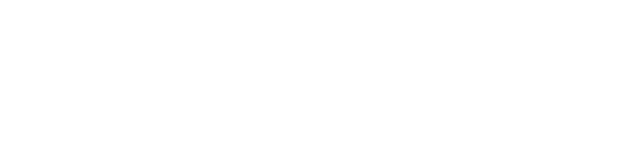
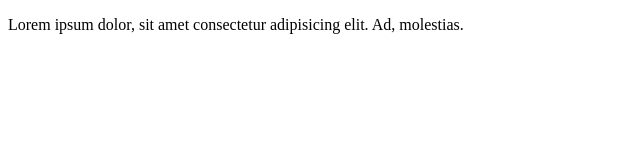
Before and after one commit to WileinerMzTa/repositorio_prueba, a plain HTML site: page index.html in a window 1280 px wide. Shown: the whole page, without its empty margins (0-640 px from the left). Drawn offline with Linux system fonts and the light colour scheme.

Commit message:
Agregado contenedor DIV

```diff
--- a/index.html
+++ b/index.html
@@ -6,6 +6,10 @@
     <title>Git VSCODE</title>
 </head>
 <body>
-
+    <div class="rango">
+        <div class="ray">
+            <p>Lorem ipsum dolor, sit amet consectetur adipisicing elit. Ad, molestias.</p>
+        </div>
+    </div>
 </body>
 </html>
```
